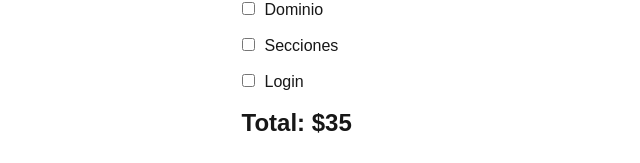
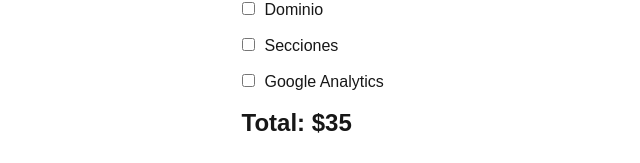
Before and after one commit to jesuswasnthere/calculadora_precios, a Next.js app: page / in a window 1280 px wide. Shown: the part 195-358 px from the top of the page, without its empty margins (321-961 px from the left). Built offline with nearby package versions, Linux system fonts and the light colour scheme.

Commit message:
Update calculadora.tsx

```diff
--- a/src/app/calculadora/calculadora.tsx
+++ b/src/app/calculadora/calculadora.tsx
@@ -8,7 +8,7 @@ export default function Calculadora() {
     paginaPrincipal: true,
     paginasEstaticas: 0,
     paginasDinamicas: 0,
-    login: false,
+    googleAnalytics: false,
     dominio: false,
     seccion: 0,
     cambios: 0,
@@ -108,10 +108,10 @@ export default function Calculadora() {
         <label>
           <input style={{ marginRight: '10px' }}
             type="checkbox"
-            checked={seleccion.login}
-            onChange={e => setSeleccion(s => ({ ...s, login: e.target.checked }))}
+            checked={seleccion.googleAnalytics}
+            onChange={e => setSeleccion(s => ({ ...s, googleAnalytics: e.target.checked }))}
             />
-            Login
+            Google Analytics
         </label>
         <br /><br />
 
```
